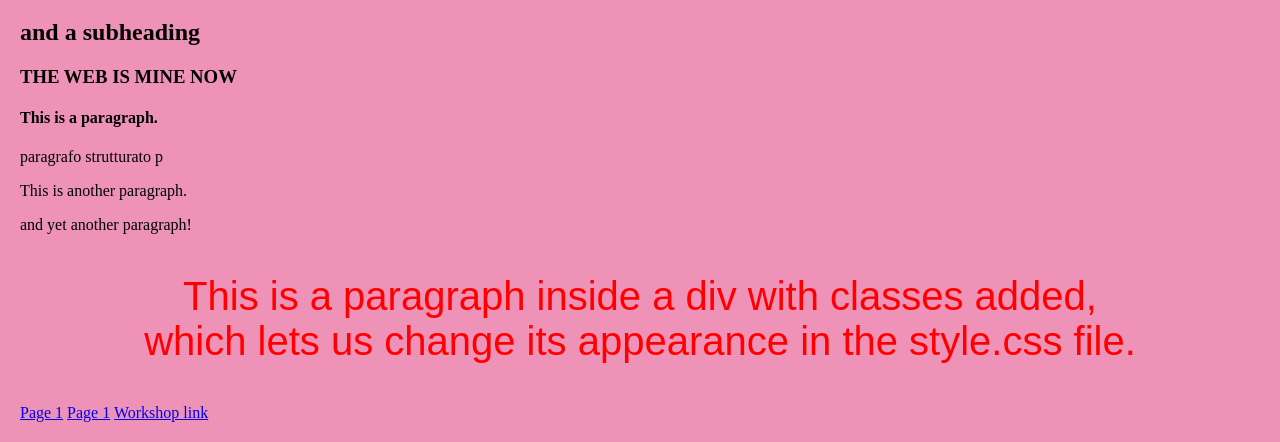
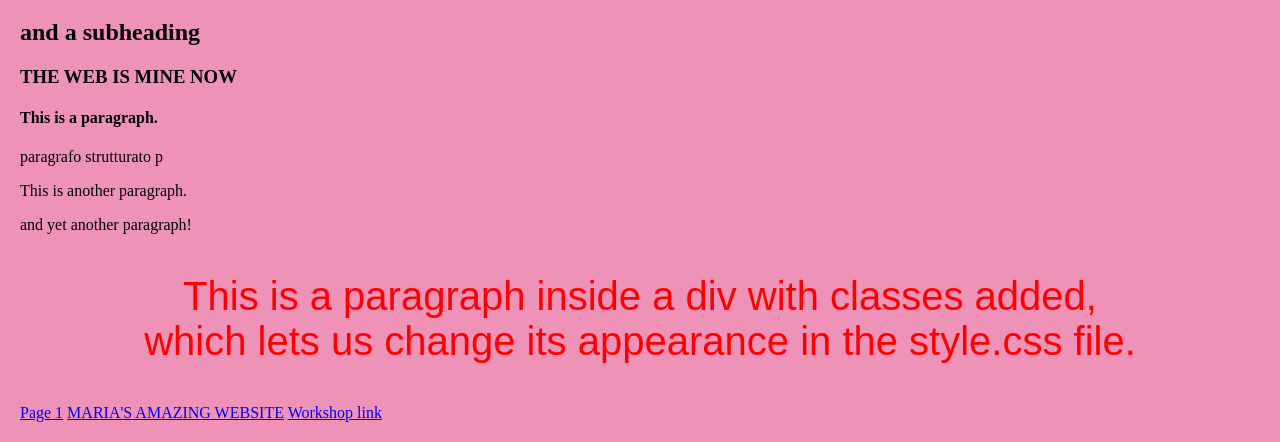
Before and after one commit to arturofranken-ui/grrpow, a plain HTML site: page index.html in a window 1280 px wide. Shown: the part 475-917 px from the top of the page. Drawn offline with Linux system fonts and the light colour scheme.

Commit message:
Update index.html

```diff
--- a/index.html
+++ b/index.html
@@ -36,7 +36,7 @@
 
 			<!-- This is a relative link. It links to another page in the website using a path relative to its own position in the folder structure -->
 			<a href="./page-1.html">Page 1</a>
-			<a href="https://mariapelekanouu-art.github.io/First-Web/">Page 1</a>
+			<a href="https://mariapelekanouu-art.github.io/First-Web/">MARIA'S AMAZING WEBSITE</a>
 
 			<!-- This is an absolute link. Following this path from anywhere on the internet will take you to the same place -->
 			<!-- The target="_blank" attribute makes it open in a new tab -->
```
